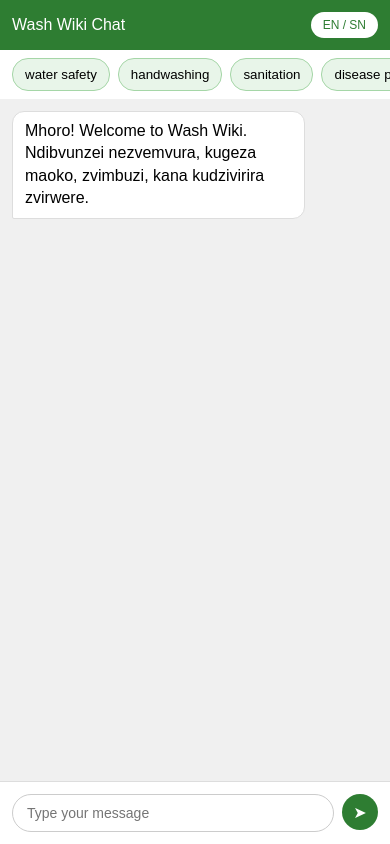
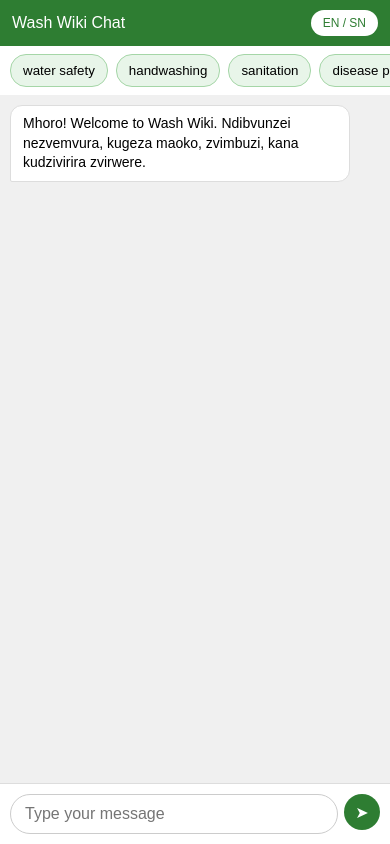
Before and after one commit to donnie-alvin/Wash-wiki, a Flask app: page / in a window 390 px wide. Run offline with Flask 3, Linux system fonts and the light colour scheme.

Commit message:
ui misalignment

```diff
--- a/api/templates/index.html
+++ b/api/templates/index.html
@@ -12,7 +12,8 @@
     body {
       max-width: 480px;
       margin: auto;
-      height: 100vh;
+      min-height: 100vh;
+      height: 100dvh;
       display: flex;
       flex-direction: column;
       background: #f0f0f0;
@@ -27,6 +28,9 @@
       justify-content: space-between;
       align-items: center;
       padding: 12px;
+      position: sticky;
+      top: 0;
+      z-index: 2;
     }
 
     .lang-toggle {
@@ -46,6 +50,9 @@
       flex-direction: row;
       gap: 8px;
       padding: 8px 12px;
+      position: sticky;
+      top: 48px;
+      z-index: 1;
     }
 
     .topic-btn {
@@ -115,6 +122,9 @@
       flex-direction: row;
       gap: 8px;
       padding: 12px;
+      position: sticky;
+      bottom: 0;
+      z-index: 2;
     }
 
     input {
@@ -139,6 +149,42 @@
     ol {
       margin: 0;
       padding-left: 20px;
+    }
+
+    @media (max-width: 600px) {
+      body {
+        max-width: 100%;
+        margin: 0;
+        padding: 0;
+      }
+
+      .header {
+        padding: 10px 12px;
+      }
+
+      .topic-bar {
+        padding: 8px 10px;
+        top: 44px;
+      }
+
+      .chat-area {
+        padding: 10px;
+        gap: 8px;
+      }
+
+      .msg {
+        max-width: 92%;
+        font-size: 14px;
+      }
+
+      .input-row {
+        padding: 10px;
+        gap: 6px;
+      }
+
+      input {
+        font-size: 16px;
+      }
     }
   </style>
 </head>
```
